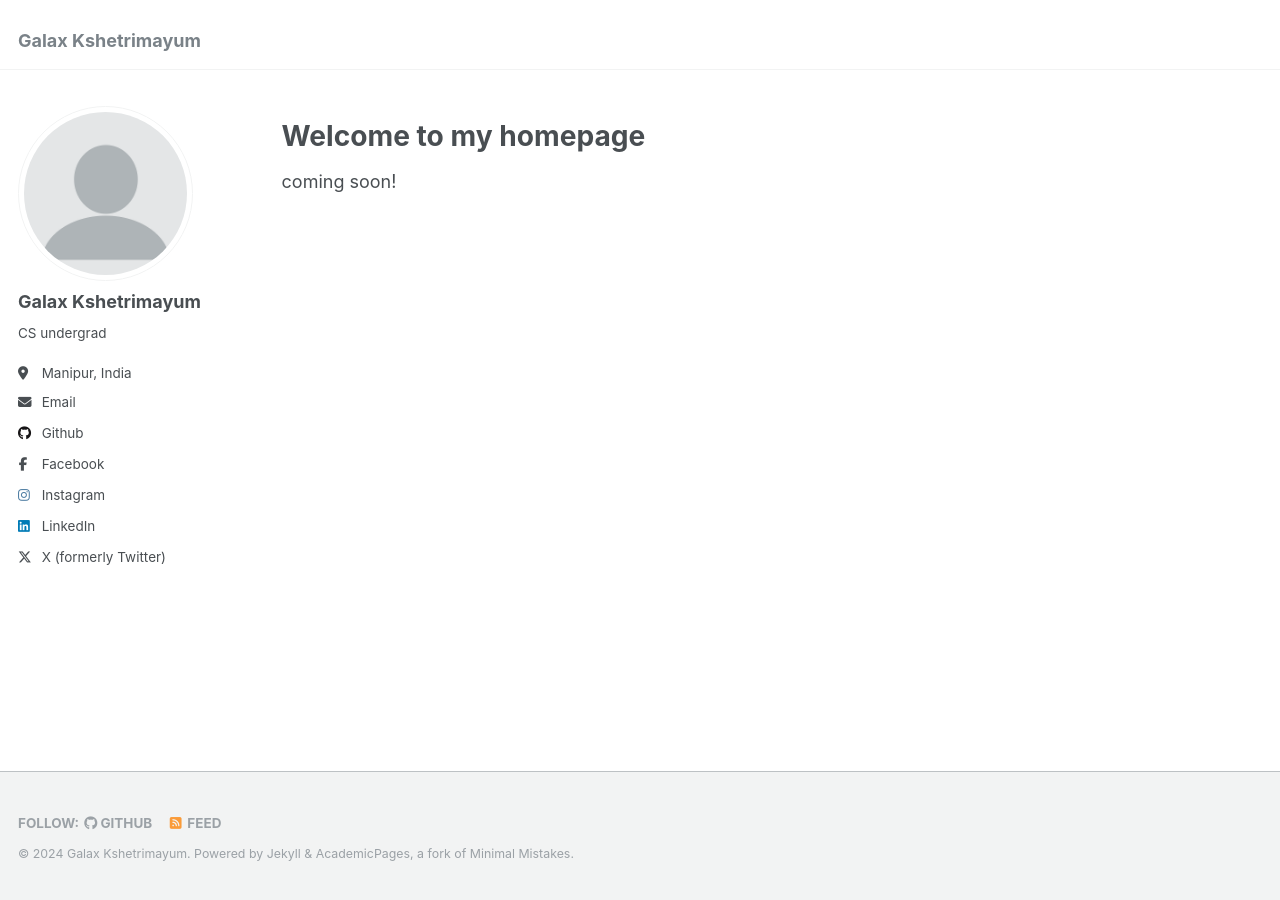
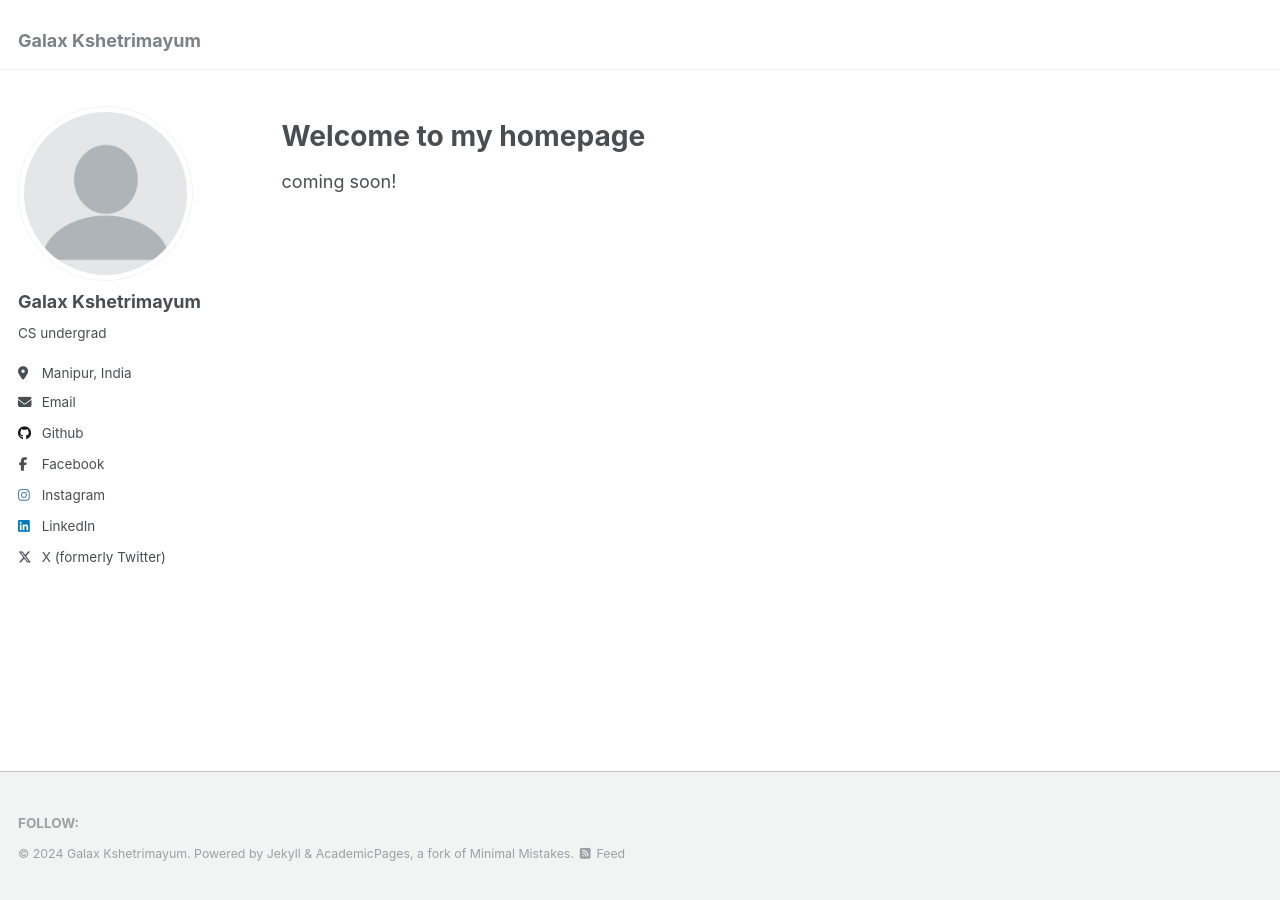
Before and after one commit to galax19ksh/galax19ksh.github.io, a Jekyll site: the page built from _pages/about.md, in a window 1280 px wide. Built offline with Jekyll 4.4.1, drawn with Linux system fonts in a browser that asks for light colours.

Commit message:
Update footer.html

```diff
--- a/_includes/footer.html
+++ b/_includes/footer.html
@@ -6,17 +6,17 @@
     {% if site.data.ui-text[site.locale].follow_label %}
       <li><strong>{{ site.data.ui-text[site.locale].follow_label }}</strong></li>
     {% endif %}
-    {% if site.author.github %}
+<!--     {% if site.author.github %}
       <li><a href="http://github.com/{{ site.author.github }}"><i class="fab fa-github" aria-hidden="true"></i> GitHub</a></li>
-    {% endif %}
+    {% endif %} -->
     {% if site.author.bitbucket %}
       <li><a href="http://bitbucket.org/{{ site.author.bitbucket }}"><i class="fab fa-bitbucket" aria-hidden="true"></i> Bitbucket</a></li>
     {% endif %}
-    {% if site.atom_feed.hide != true %}
+<!--     {% if site.atom_feed.hide != true %}
     <li><a href="{% if site.atom_feed.path %}{{ site.atom_feed.path }}{% else %}{{ base_path }}/feed.xml{% endif %}"><i class="fa fa-fw fa-rss-square" aria-hidden="true"></i> {{ site.data.ui-text[site.locale].feed_label | default: "Feed" }}</a></li>
-    {% endif %}
+    {% endif %} -->
   </ul>
 </div>
 {% endif %}
 
-<div class="page__footer-copyright">&copy; {{ site.time | date: '%Y' }} {{ site.name | default: site.title }}. {{ site.data.ui-text[site.locale].powered_by | default: "Powered by" }} <a href="http://jekyllrb.com" rel="nofollow">Jekyll</a> &amp; <a href="https://github.com/academicpages/academicpages.github.io">AcademicPages</a>, a fork of <a href="https://mademistakes.com/work/minimal-mistakes-jekyll-theme/" rel="nofollow">Minimal Mistakes</a>.</div>
+<div class="page__footer-copyright">&copy; {{ site.time | date: '%Y' }} {{ site.name | default: site.title }}. {{ site.data.ui-text[site.locale].powered_by | default: "Powered by" }} <a href="http://jekyllrb.com" rel="nofollow">Jekyll</a> &amp; <a href="https://github.com/academicpages/academicpages.github.io">AcademicPages</a>, a fork of <a href="https://mademistakes.com/work/minimal-mistakes-jekyll-theme/" rel="nofollow">Minimal Mistakes</a>. <a href="{% if site.atom_feed.path %}{{ site.atom_feed.path }}{% else %}{{ base_path }}/feed.xml{% endif %}"><i class="fa fa-fw fa-rss-square" aria-hidden="true"></i> {{ site.data.ui-text[site.locale].feed_label | default: "Feed" }}</a></div>
```
